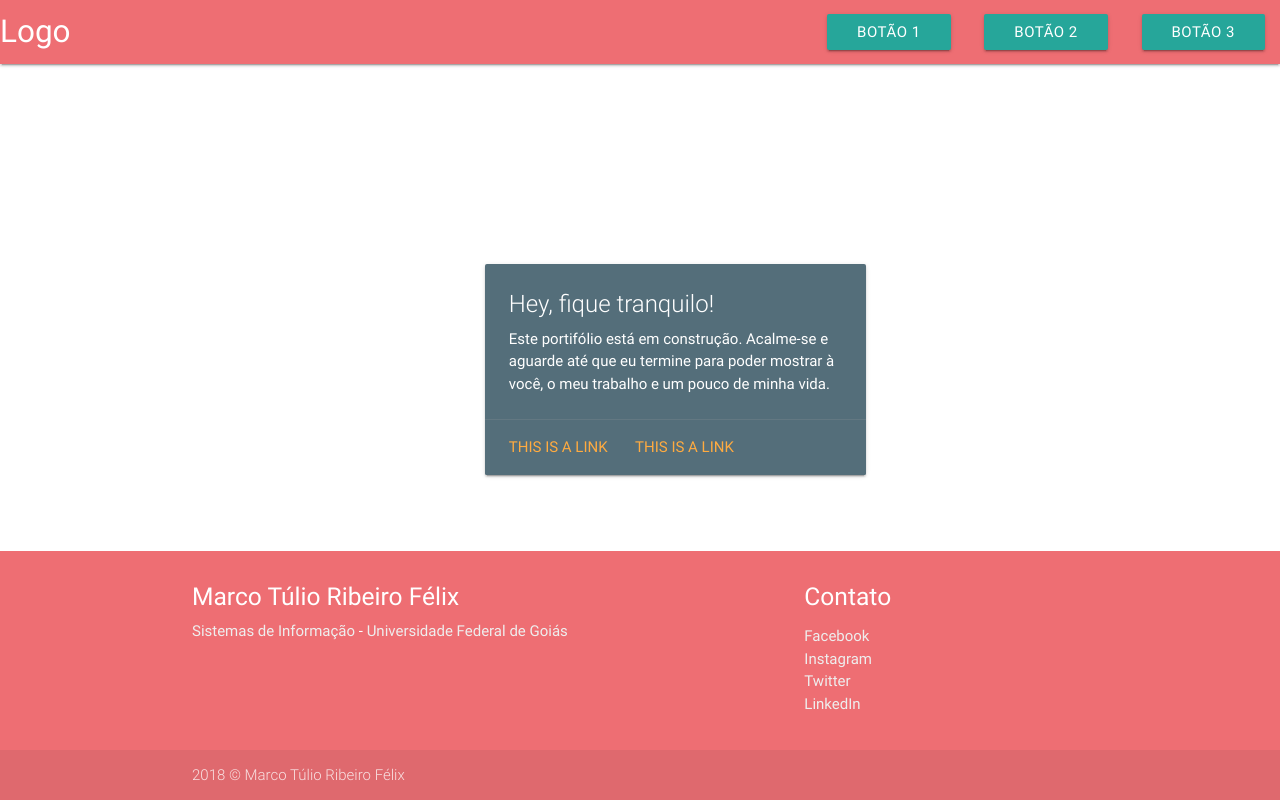
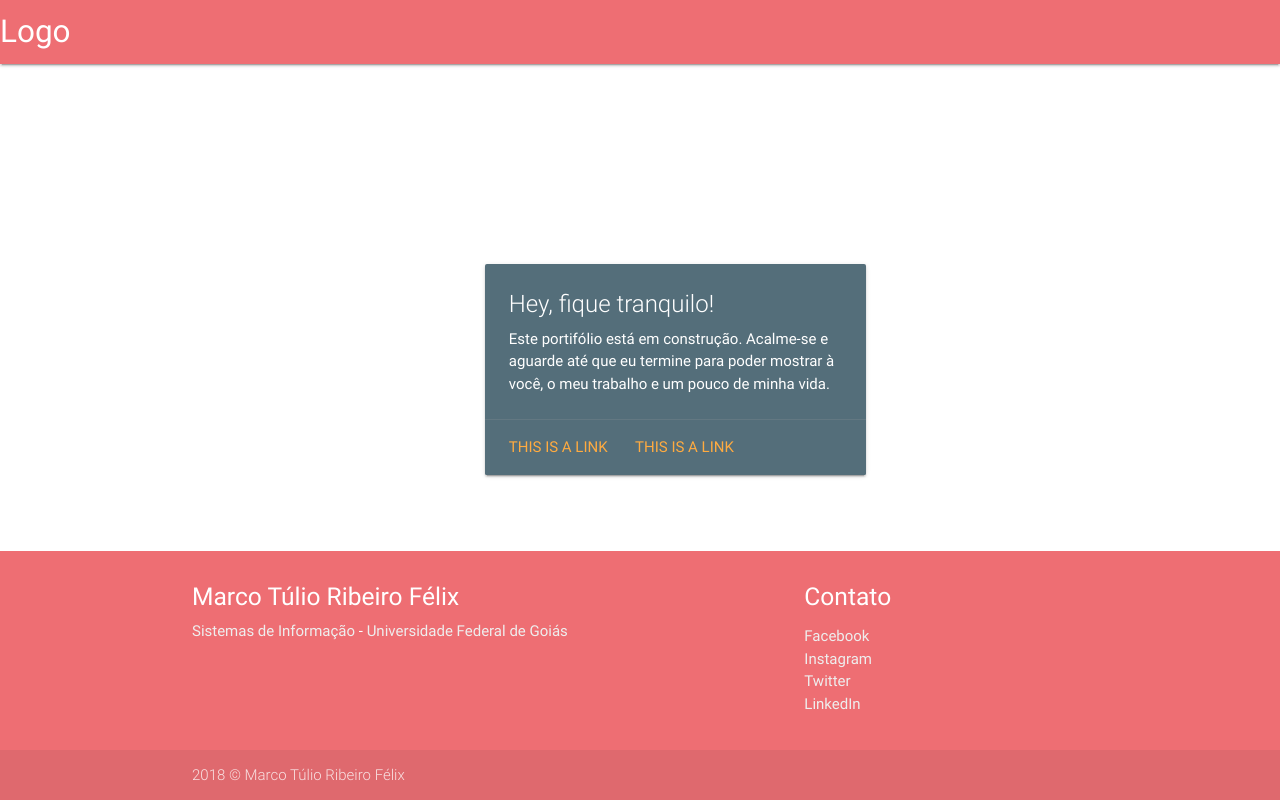
Before and after one commit to tmarco783/tmarco783.github.io, a plain HTML site: page index.html in a window 1280 px wide. Drawn offline with nearby package versions, Linux system fonts and the light colour scheme.

Commit message:
Retirando botões da barra superior

```diff
--- a/index.html
+++ b/index.html
@@ -14,11 +14,11 @@
 <nav>
   <div class="nav-wrapper">
     <a href="" class="brand-logo">Logo</a>
-    <ul id="nav-mobile" class="right hide-on-med-and-down">
+    <!-- <ul id="nav-mobile" class="right hide-on-med-and-down">
       <a class="waves-effect waves-light btn">Botão 1</a>
       <a class="waves-effect waves-light btn">Botão 2</a>
       <a class="waves-effect waves-light btn">Botão 3</a>
-    </ul>
+    </ul> -->
   </div>
 </nav>
 <!--Fim do cabeçalho-->
```
